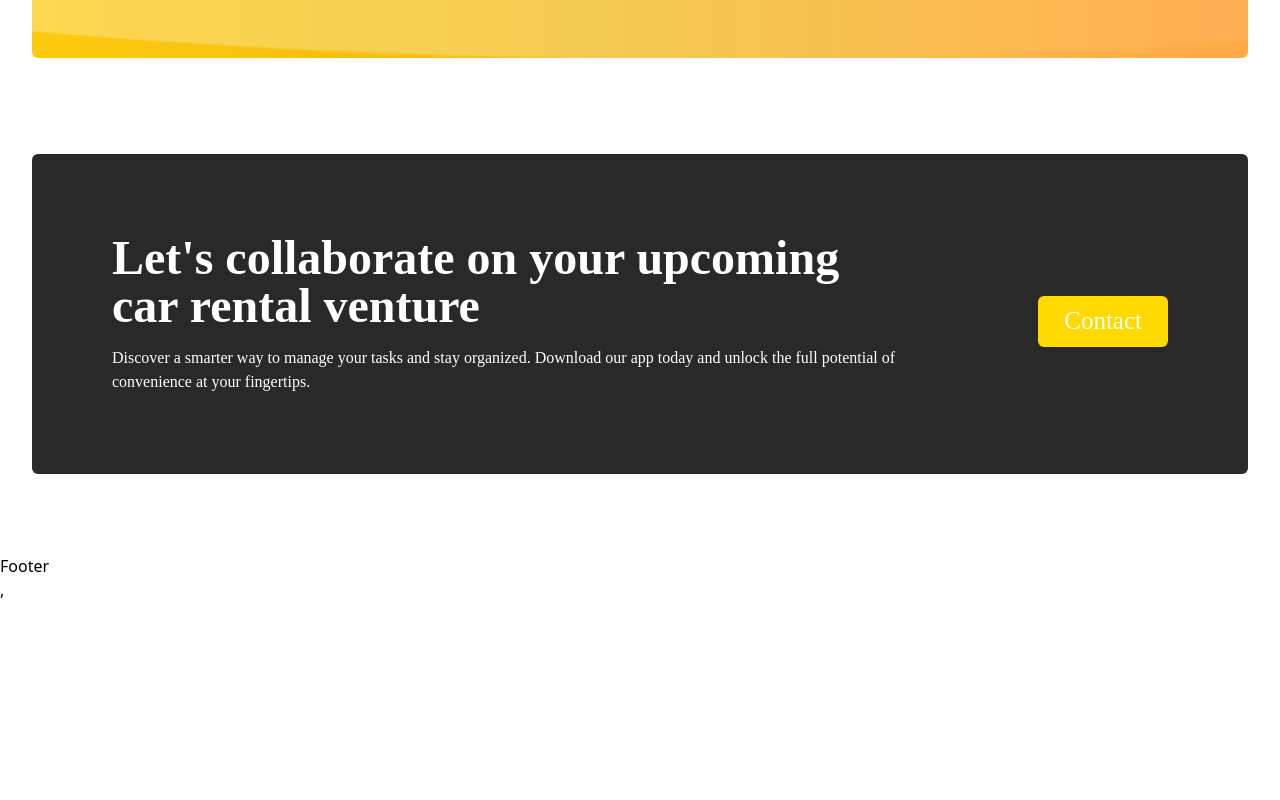
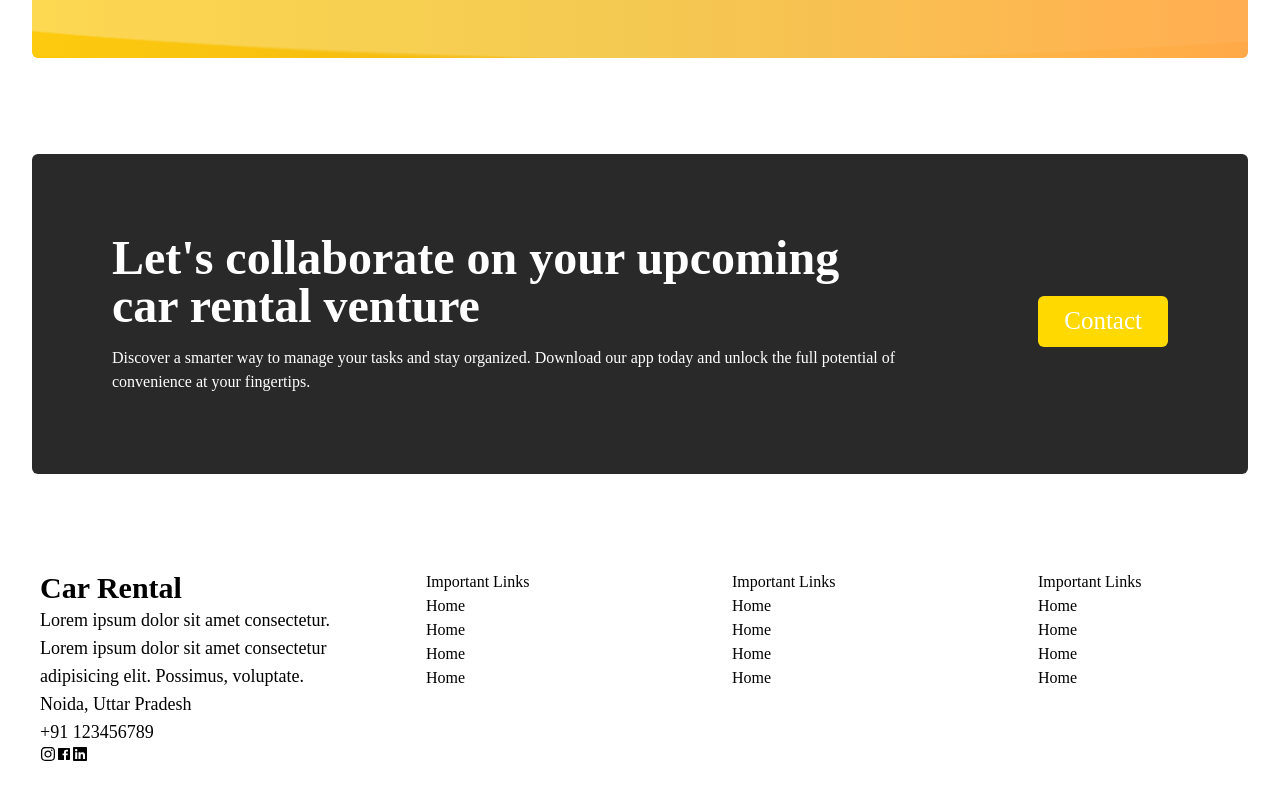
Before and after one commit to mizanur2734/car-rental-react-project, a React (Vite) app: page / in a window 1280 px wide. Shown: the part 2818-3618 px from the top of the page. Before the commit the page ends 3420 px from the top, so only its background shows below. Built offline with nearby package versions, Linux system fonts and the light colour scheme.

Commit message:
added the footer

```diff
--- a/src/pages/shared/Footer.jsx
+++ b/src/pages/shared/Footer.jsx
@@ -1,12 +1,53 @@
-import React from 'react';
+import React from "react";
+import { FaInstagram, FaLinkedin } from "react-icons/fa";
+import { IoLogoFacebook } from "react-icons/io";
 
 const Footer = () => {
-    return (
-        <div>
-            <h2>Footer</h2>
-
+  return (
+    <div className="roboto-serif-font md:pl-10 px-4 mx-auto py-4 my-12 md:my-16">
+      <div className="grid grid-cols-1 md:grid-cols-3 lg:grid-cols-4 mx-auto">
+        {/* step-1 */}
+        <div className="">
+          <h3 className="md:text-3xl text-2xl font-bold">Car Rental</h3>
+          <p className="text-lg">
+            Lorem ipsum dolor sit amet consectetur. Lorem ipsum dolor sit amet
+            consectetur adipisicing elit. Possimus, voluptate.
+          </p>
+          <h4 className="text-lg">Noida, Uttar Pradesh</h4>
+          <h5 className="text-lg">+91 123456789</h5>
+          <div className="flex">
+            <FaInstagram />
+            <IoLogoFacebook />
+            <FaLinkedin />
+          </div>
         </div>
-    );
+        {/* step-2 */}
+        <div className="md:pl-20">
+          <h3>Important Links</h3>
+          <p>Home</p>
+          <p>Home</p>
+          <p>Home</p>
+          <p>Home</p>
+        </div>
+        {/* step-3 */}
+        <div className="md:pl-20">
+          <h3>Important Links</h3>
+          <p>Home</p>
+          <p>Home</p>
+          <p>Home</p>
+          <p>Home</p>
+        </div>
+        {/* step-4 */}
+        <div className="md:pl-20">
+          <h3>Important Links</h3>
+          <p>Home</p>
+          <p>Home</p>
+          <p>Home</p>
+          <p>Home</p>
+        </div>
+      </div>
+    </div>
+  );
 };
 
 export default Footer;
```
